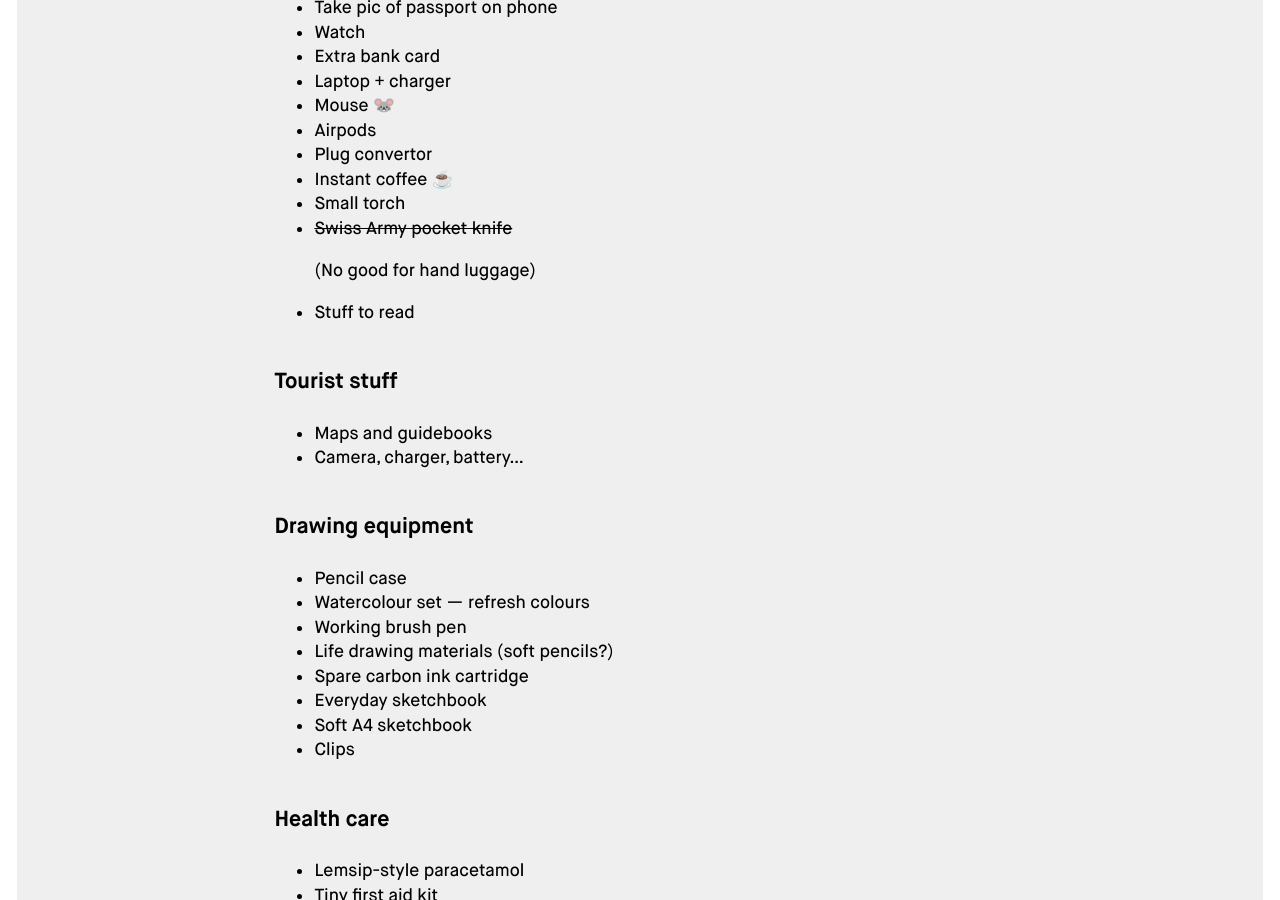
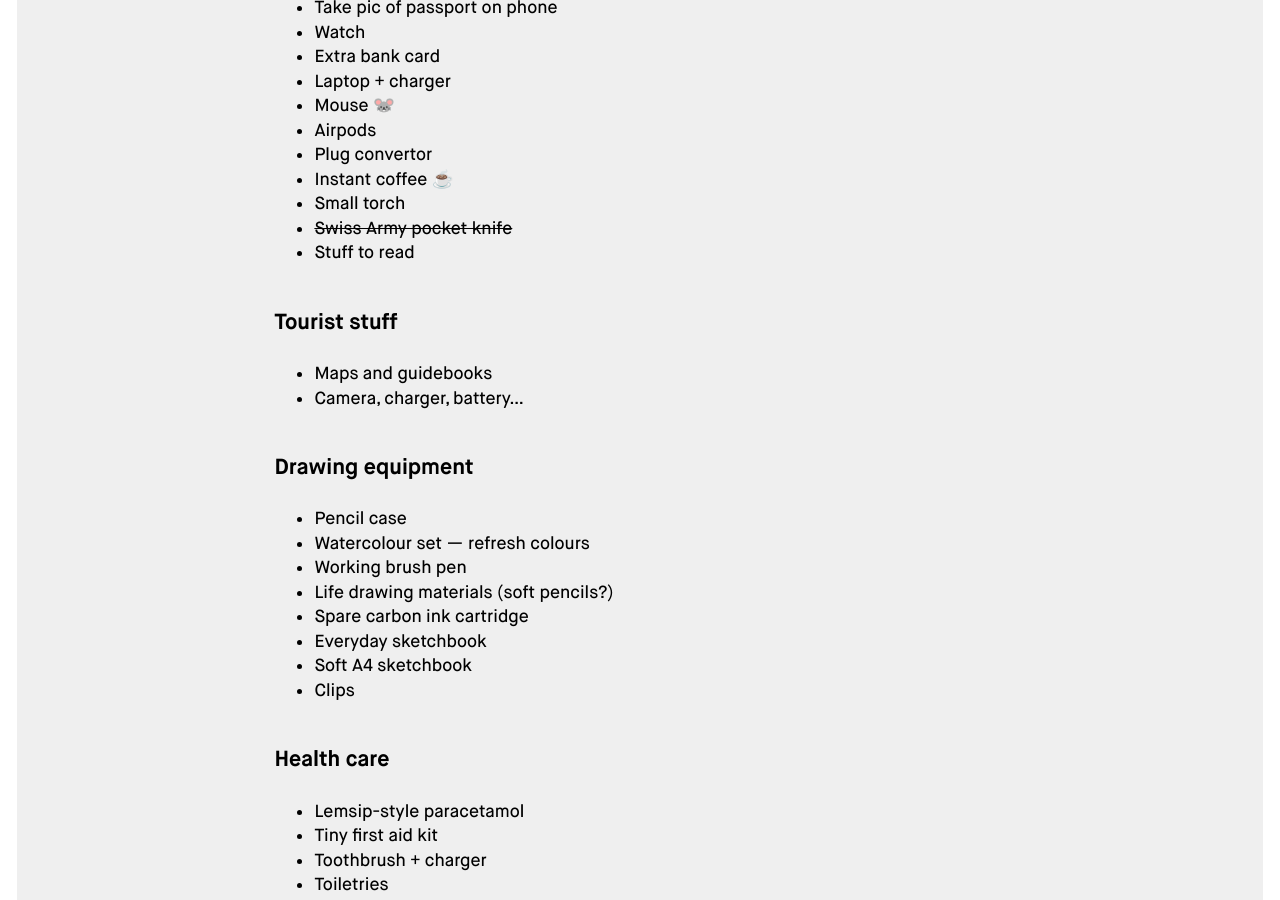
Before and after one commit to regmtait/regmtait.co.uk, a Jekyll site: the page built from packing.md, in a window 1280 px wide and 900 px high, scrolled down 474 px. Built offline with Jekyll 4.4.1, drawn with Linux system fonts in a browser that asks for light colours.

Commit message:
Edit packing details

```diff
--- a/packing.md
+++ b/packing.md
@@ -28,7 +28,7 @@ exclude_from_nav: true
 * Plug convertor
 * Instant coffee ☕️
 * Small torch
-* <strike>Swiss Army pocket knife</strike> (No good for hand luggage)
+* <strike>Swiss Army pocket knife</strike>
 * Stuff to read
 
 ## Tourist stuff
```
